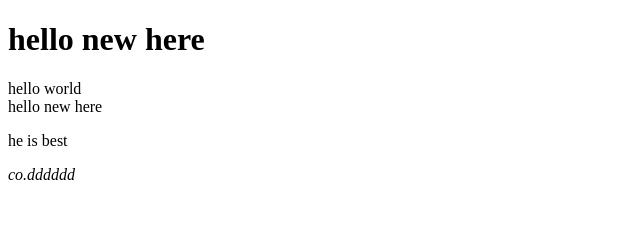
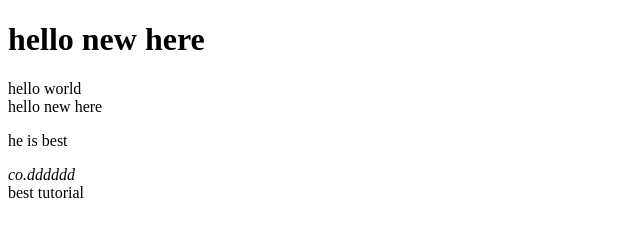
Before and after one commit to raselkhaanlab/web-development, a plain HTML site: page index.html in a window 1280 px wide. Shown: the full height of the page, 0-640 px from the left. Drawn offline with Linux system fonts and the light colour scheme.

Commit message:
Update index.html

```diff
--- a/index.html
+++ b/index.html
@@ -10,5 +10,6 @@
 <div>hello new here</div>
 <p>he is best</p>
 <address>co.dddddd</address>
+	<footer> best tutorial </footer>
 </body>
 </html>
```
